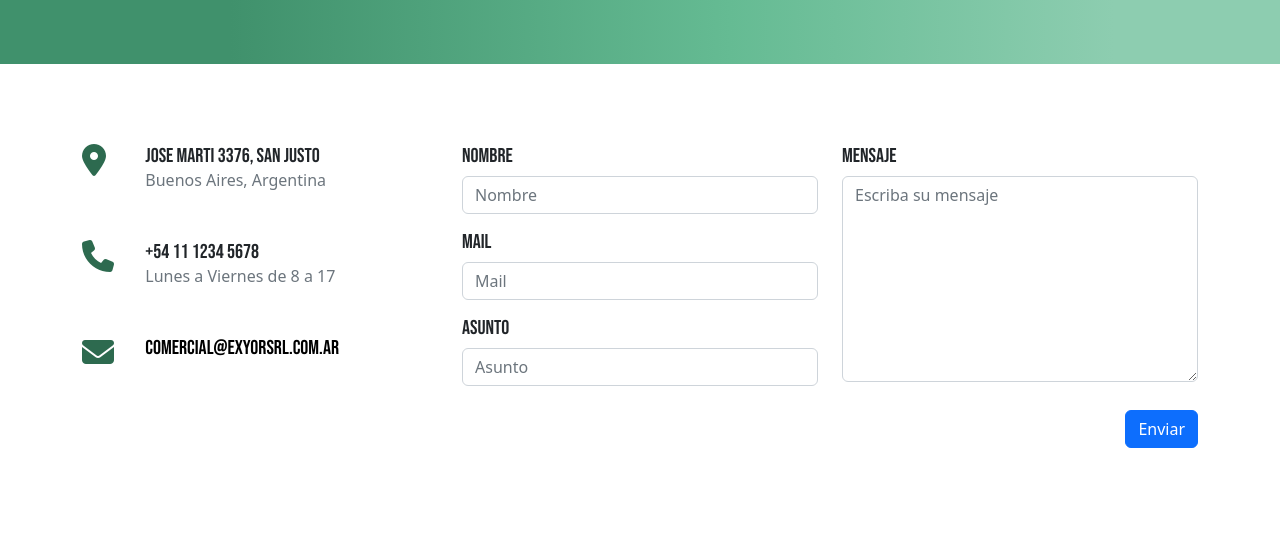
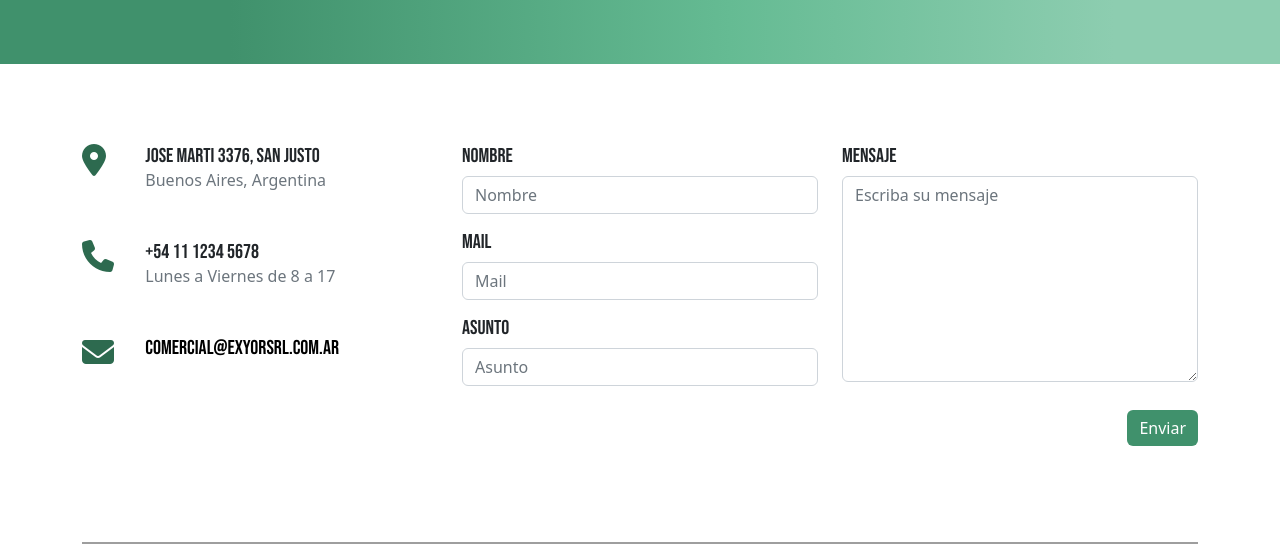
Before and after one commit to angeliemliano/Exyor---Emiliano-Angeli, a plain HTML site: page pages/contact.html in a window 1280 px wide. Shown: the part 256-800 px from the top of the page. Drawn offline with nearby package versions, Linux system fonts and the light colour scheme; grey boxes are pictures that could not be loaded; a small style sheet from the web is missing.

Commit message:
button changed

```diff
--- a/assets/style.css
+++ b/assets/style.css
@@ -385,6 +385,17 @@ iframe {
   color: black;
 }
 
+.btn-primary {
+  background-color: #40916C;
+  border: none;
+  transition: 600ms;
+}
+
+.btn-primary:hover {
+  background-color: #2D6A4F;
+  border: none;
+}
+
 /* --- FOOTER --- */
 footer {
   background: #214e33;
--- a/pages/contact.html
+++ b/pages/contact.html
@@ -9,8 +9,9 @@
   <link href="https://fonts.googleapis.com/css2?family=Bebas+Neue&family=Open+Sans:ital,wght@0,300;0,400;0,500;0,600;0,700;0,800;1,300;1,400;1,500;1,600;1,700;1,800&display=swap" rel="stylesheet">
   <link rel="stylesheet" href="https://cdn.jsdelivr.net/npm/fontisto@v3.0.4/css/fontisto/fontisto.min.css"></i>
   <script src="https://kit.fontawesome.com/0c747d7a79.js" crossorigin="anonymous"></script>
-  <link href="../assets/style.css" rel="stylesheet">
+
   <link href="https://cdn.jsdelivr.net/npm/bootstrap@5.2.0/dist/css/bootstrap.min.css" rel="stylesheet" integrity="sha384-gH2yIJqKdNHPEq0n4Mqa/HGKIhSkIHeL5AyhkYV8i59U5AR6csBvApHHNl/vI1Bx" crossorigin="anonymous">
+   <link href="../assets/style.css" rel="stylesheet">
 </head>
 
 <body>
```
